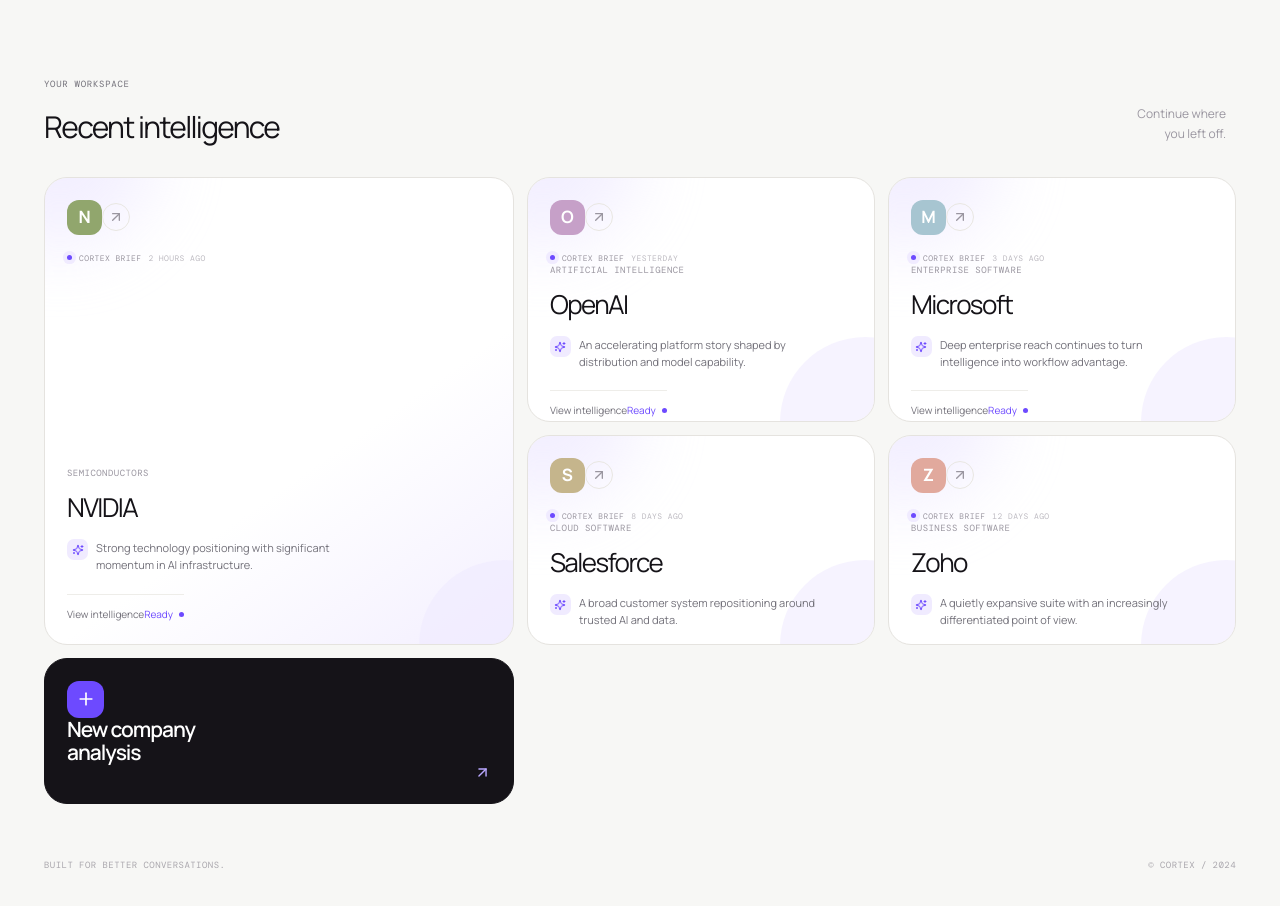
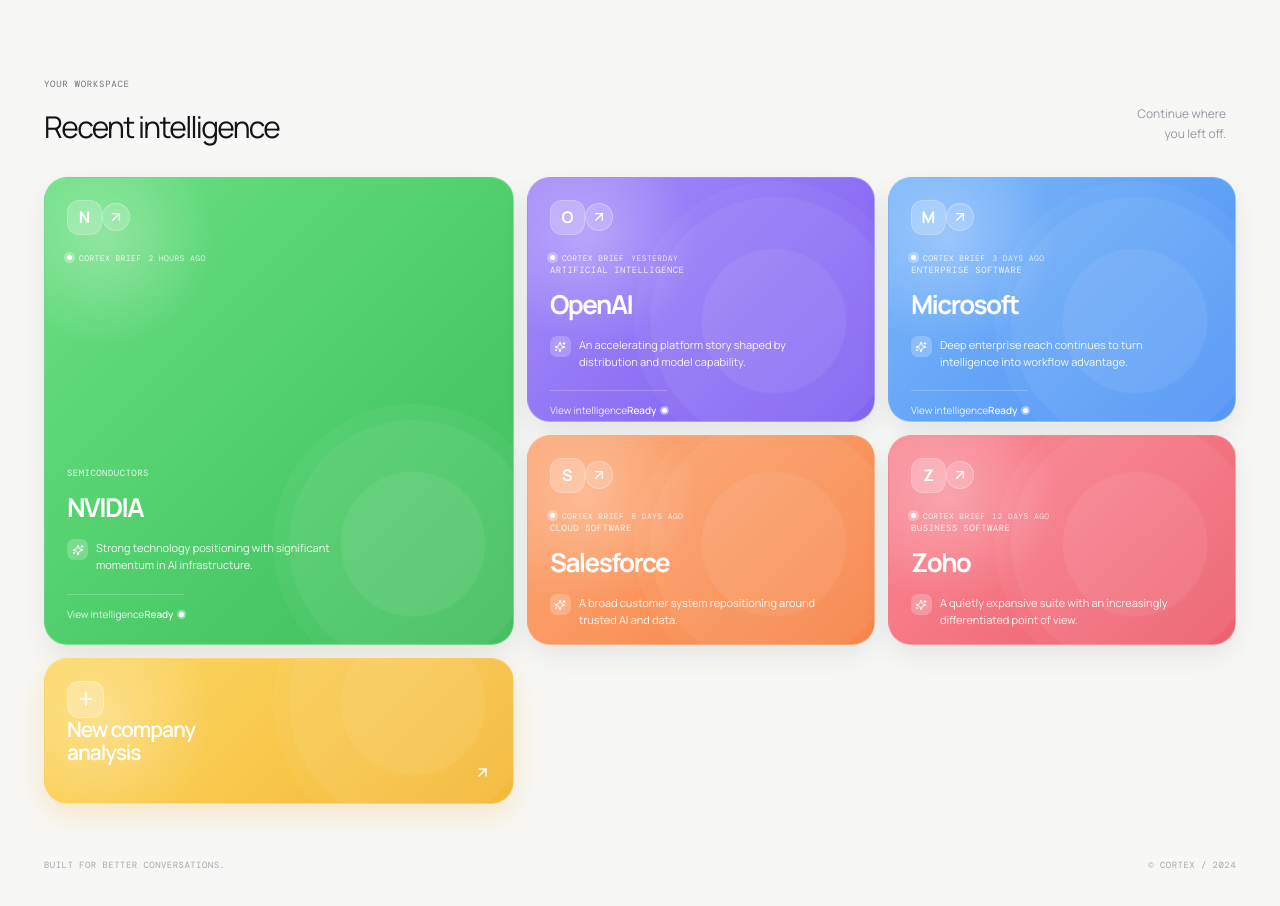
Before and after one commit to Rishitha-riya06/democortexai, a React (Vite) app: page / in a window 1280 px wide. Shown: the part 740-1646 px from the top of the page. Built offline with nearby package versions, Linux system fonts and the light colour scheme; a web font is replaced by a local one.

Commit message:
Add aesthetic color backgrounds to homepage intelligence cards

```diff
--- a/src/components/dashboard/RecentAnalysisCard.tsx
+++ b/src/components/dashboard/RecentAnalysisCard.tsx
@@ -13,24 +13,39 @@ export function RecentAnalysisCard({ item, index, onClick }: RecentAnalysisCardP
     <motion.button
       className={`history-card card-${index}`}
       onClick={onClick}
+      style={{
+        background: item.bgGradient || item.color,
+        borderColor: item.borderColor || 'rgba(255, 255, 255, 0.2)',
+      }}
       initial={{ opacity: 0, y: 18 }}
       whileInView={{ opacity: 1, y: 0 }}
       viewport={{ once: true }}
       transition={{ delay: index * 0.05 }}
       whileHover={{ y: -5 }}
     >
-      <span className="card-glow" />
+      <span className="card-ambient-light" />
+      <span className="card-concentric-rings" />
+
       <div className="card-top">
-        <span className="company-avatar" style={{ backgroundColor: item.color }}>
+        <span
+          className="company-avatar"
+          style={{
+            backgroundColor: item.avatarBg || 'rgba(255, 255, 255, 0.22)',
+            color: '#ffffff',
+            borderColor: item.borderColor || 'rgba(255, 255, 255, 0.2)',
+          }}
+        >
           {item.monogram}
         </span>
         <span className="card-open">
           <ArrowUpRight size={16} />
         </span>
       </div>
+
       <div className="card-chat-label">
         <span className="chat-signal" /> CORTEX brief <span className="card-time">{item.time}</span>
       </div>
+
       <div className="card-body">
         <p className="card-industry">{item.industry}</p>
         <h3>{item.name}</h3>
@@ -41,6 +56,7 @@ export function RecentAnalysisCard({ item, index, onClick }: RecentAnalysisCardP
           <p>{item.preview}</p>
         </div>
       </div>
+
       <div className="card-bottom">
         <span className="card-question">View intelligence</span>
         <span className="card-status">
--- a/src/data/mockCompanies.ts
+++ b/src/data/mockCompanies.ts
@@ -1,11 +1,76 @@
 import { CompanyKey, HistoryItem } from '../types/company';
 
 export const mockHistory: HistoryItem[] = [
-  { name: 'NVIDIA', monogram: 'N', industry: 'Semiconductors', time: '2 hours ago', preview: 'Strong technology positioning with significant momentum in AI infrastructure.', color: '#91a66d' },
-  { name: 'OpenAI', monogram: 'O', industry: 'Artificial intelligence', time: 'Yesterday', preview: 'An accelerating platform story shaped by distribution and model capability.', color: '#c6a0c8' },
-  { name: 'Microsoft', monogram: 'M', industry: 'Enterprise software', time: '3 days ago', preview: 'Deep enterprise reach continues to turn intelligence into workflow advantage.', color: '#a7c5d1' },
-  { name: 'Salesforce', monogram: 'S', industry: 'Cloud software', time: '8 days ago', preview: 'A broad customer system repositioning around trusted AI and data.', color: '#c5b58c' },
-  { name: 'Zoho', monogram: 'Z', industry: 'Business software', time: '12 days ago', preview: 'A quietly expansive suite with an increasingly differentiated point of view.', color: '#e1a99d' },
+  {
+    name: 'NVIDIA',
+    monogram: 'N',
+    industry: 'Semiconductors',
+    time: '2 hours ago',
+    preview: 'Strong technology positioning with significant momentum in AI infrastructure.',
+    color: '#51cf6c',
+    bgGradient: 'linear-gradient(135deg, #6ce083 0%, #51cf6c 50%, #3ebd5b 100%)',
+    textColor: '#ffffff',
+    accentColor: '#ffffff',
+    avatarBg: 'rgba(255, 255, 255, 0.22)',
+    avatarColor: '#ffffff',
+    borderColor: 'rgba(255, 255, 255, 0.2)',
+  },
+  {
+    name: 'OpenAI',
+    monogram: 'O',
+    industry: 'Artificial intelligence',
+    time: 'Yesterday',
+    preview: 'An accelerating platform story shaped by distribution and model capability.',
+    color: '#9074f5',
+    bgGradient: 'linear-gradient(135deg, #a58dfa 0%, #9074f5 50%, #7d5ef0 100%)',
+    textColor: '#ffffff',
+    accentColor: '#ffffff',
+    avatarBg: 'rgba(255, 255, 255, 0.22)',
+    avatarColor: '#ffffff',
+    borderColor: 'rgba(255, 255, 255, 0.2)',
+  },
+  {
+    name: 'Microsoft',
+    monogram: 'M',
+    industry: 'Enterprise software',
+    time: '3 days ago',
+    preview: 'Deep enterprise reach continues to turn intelligence into workflow advantage.',
+    color: '#63a4f7',
+    bgGradient: 'linear-gradient(135deg, #7eb8fa 0%, #63a4f7 50%, #4d92f5 100%)',
+    textColor: '#ffffff',
+    accentColor: '#ffffff',
+    avatarBg: 'rgba(255, 255, 255, 0.22)',
+    avatarColor: '#ffffff',
+    borderColor: 'rgba(255, 255, 255, 0.2)',
+  },
+  {
+    name: 'Salesforce',
+    monogram: 'S',
+    industry: 'Cloud software',
+    time: '8 days ago',
+    preview: 'A broad customer system repositioning around trusted AI and data.',
+    color: '#fa955c',
+    bgGradient: 'linear-gradient(135deg, #fca978 0%, #fa955c 50%, #f58043 100%)',
+    textColor: '#ffffff',
+    accentColor: '#ffffff',
+    avatarBg: 'rgba(255, 255, 255, 0.22)',
+    avatarColor: '#ffffff',
+    borderColor: 'rgba(255, 255, 255, 0.2)',
+  },
+  {
+    name: 'Zoho',
+    monogram: 'Z',
+    industry: 'Business software',
+    time: '12 days ago',
+    preview: 'A quietly expansive suite with an increasingly differentiated point of view.',
+    color: '#f47380',
+    bgGradient: 'linear-gradient(135deg, #f98b96 0%, #f47380 50%, #ec5a6a 100%)',
+    textColor: '#ffffff',
+    accentColor: '#ffffff',
+    avatarBg: 'rgba(255, 255, 255, 0.22)',
+    avatarColor: '#ffffff',
+    borderColor: 'rgba(255, 255, 255, 0.2)',
+  },
 ];
 
 export const mockExampleCompanies = ['NVIDIA', 'Stripe', 'HubSpot', 'Zoho'];
--- a/src/index.css
+++ b/src/index.css
@@ -380,62 +380,61 @@ input:focus-visible {
     isolation: isolate;
     overflow: hidden;
     text-align: left;
-    border: 1px solid #e5e3df;
     border-radius: 23px;
-    background: #fff;
     padding: 22px;
-    color: #151318;
+    color: #ffffff;
+    border: 1px solid rgba(255, 255, 255, 0.2);
     display: flex;
     flex-direction: column;
-    transition: border-color .25s, box-shadow .25s;
+    box-shadow: 0 10px 28px rgba(0, 0, 0, 0.08);
+    transition: border-color .25s, box-shadow .25s, transform .25s;
 }
 
 .history-card:hover,
 .history-add:hover {
-    border-color: #c8bbff;
-    box-shadow: 0 18px 38px rgba(40, 30, 60, .08);
-}
-
-.history-card:after {
-    content: '';
+    border-color: rgba(255, 255, 255, 0.45);
+    box-shadow: 0 20px 42px rgba(0, 0, 0, 0.16);
+}
+
+.card-ambient-light {
     position: absolute;
-    z-index: -1;
-    width: 170px;
-    height: 170px;
-    right: -76px;
-    bottom: -86px;
+    top: -50px;
+    left: -50px;
+    width: 220px;
+    height: 220px;
     border-radius: 50%;
-    background: #f0ebff;
-    opacity: .6;
-    transition: transform .45s, opacity .45s;
-}
-
-.history-card:hover:after {
-    transform: scale(1.45);
-    opacity: .95;
-}
-
-.card-glow {
+    background: radial-gradient(circle, rgba(255, 255, 255, 0.28) 0%, transparent 70%);
+    pointer-events: none;
+    z-index: 0;
+}
+
+.card-concentric-rings {
     position: absolute;
-    z-index: -1;
-    width: 190px;
-    height: 190px;
-    top: -120px;
-    left: -80px;
+    right: -40px;
+    bottom: -40px;
+    width: 280px;
+    height: 280px;
+    pointer-events: none;
     border-radius: 50%;
-    background: #e4dcff;
-    filter: blur(35px);
-    opacity: .45;
-    transition: transform .45s;
-}
-
-.history-card:hover .card-glow {
-    transform: translate(35px, 35px);
+    background: radial-gradient(circle,
+        rgba(255, 255, 255, 0.15) 0%,
+        rgba(255, 255, 255, 0.15) 36%,
+        rgba(255, 255, 255, 0.09) 37%,
+        rgba(255, 255, 255, 0.09) 62%,
+        rgba(255, 255, 255, 0.04) 63%,
+        rgba(255, 255, 255, 0.04) 86%,
+        transparent 87%);
+    z-index: 0;
+    transition: transform .45s ease;
+}
+
+.history-card:hover .card-concentric-rings,
+.history-add:hover .card-concentric-rings {
+    transform: scale(1.08);
 }
 
 .card-0 {
     grid-row: span 2;
-    background: linear-gradient(145deg, #fff 60%, #f3efff);
 }
 
 .card-1 {
@@ -459,7 +458,9 @@ input:focus-visible {
     display: flex;
     align-items: center;
     justify-content: space-between;
-    color: #9a96a0;
+    color: rgba(255, 255, 255, 0.85);
+    position: relative;
+    z-index: 1;
 }
 
 .card-open {
@@ -467,15 +468,18 @@ input:focus-visible {
     place-items: center;
     width: 28px;
     height: 28px;
-    border: 1px solid #e9e7e2;
+    border: 1px solid rgba(255, 255, 255, 0.3);
     border-radius: 50%;
-    transition: background .2s, color .2s, transform .2s;
+    background: rgba(255, 255, 255, 0.18);
+    color: #ffffff;
+    backdrop-filter: blur(4px);
+    transition: background .2s, color .2s, transform .2s, border-color .2s;
 }
 
 .history-card:hover .card-open {
-    background: #6d4aff;
-    color: #fff;
-    border-color: #6d4aff;
+    background: #ffffff;
+    color: #151318;
+    border-color: #ffffff;
     transform: rotate(8deg);
 }
 
@@ -485,42 +489,50 @@ input:focus-visible {
     width: 35px;
     height: 35px;
     border-radius: 12px;
-    color: #fff;
-    font-size: 17px;
+    font-size: 16px;
     font-weight: 700;
+    background: rgba(255, 255, 255, 0.22);
+    color: #ffffff;
+    border: 1px solid rgba(255, 255, 255, 0.25);
+    backdrop-filter: blur(4px);
 }
 
 .card-chat-label {
     display: flex;
     align-items: center;
     gap: 7px;
-    color: #9a96a0;
+    color: rgba(255, 255, 255, 0.85);
     font-family: 'DM Mono', monospace;
     text-transform: uppercase;
     font-size: 8px;
     letter-spacing: .05em;
     margin-top: 17px;
+    position: relative;
+    z-index: 1;
 }
 
 .chat-signal {
     width: 5px;
     height: 5px;
     border-radius: 50%;
-    background: #6d4aff;
-    box-shadow: 0 0 0 4px #f0ebff;
+    background: #ffffff;
+    box-shadow: 0 0 0 3px rgba(255, 255, 255, 0.3);
 }
 
 .card-time {
     margin-left: auto;
-    opacity: .65;
+    opacity: .88;
+    color: rgba(255, 255, 255, 0.85);
 }
 
 .card-body {
     margin-top: auto;
+    position: relative;
+    z-index: 1;
 }
 
 .card-industry {
-    color: #9a96a0;
+    color: rgba(255, 255, 255, 0.85);
     font-family: 'DM Mono', monospace;
     text-transform: uppercase;
     font-size: 9px;
@@ -529,9 +541,11 @@ input:focus-visible {
 }
 
 .card-body h3 {
+    color: #ffffff;
     font-size: 26px;
     letter-spacing: -.06em;
     margin: 0 0 12px;
+    font-weight: 700;
 }
 
 .chat-snippet {
@@ -548,62 +562,78 @@ input:focus-visible {
     height: 21px;
     flex: 0 0 auto;
     border-radius: 7px;
-    background: #f0ebff;
-    color: #6d4aff;
+    background: rgba(255, 255, 255, 0.22);
+    color: #ffffff;
 }
 
 .chat-snippet p {
-    color: #73717a;
+    color: rgba(255, 255, 255, 0.92);
     font-size: 11px;
     line-height: 1.55;
     margin: 0;
 }
 
 .card-bottom {
-    border-top: 1px solid #eeeDE9;
+    border-top: 1px solid rgba(255, 255, 255, 0.22);
     padding-top: 12px;
     margin-top: 20px;
     font-size: 10px;
+    position: relative;
+    z-index: 1;
 }
 
 .card-question {
-    color: #73717a;
+    color: rgba(255, 255, 255, 0.85);
     transition: color .2s;
 }
 
 .history-card:hover .card-question {
-    color: #6d4aff;
+    color: #ffffff;
 }
 
 .card-status {
     display: flex;
     align-items: center;
     gap: 6px;
-    color: #6d4aff;
+    font-weight: 500;
+    color: #ffffff;
 }
 
 .status-light {
     width: 5px;
     height: 5px;
     border-radius: 50%;
-    background: #6d4aff;
+    background: #ffffff;
+    box-shadow: 0 0 0 2px rgba(255, 255, 255, 0.4);
 }
 
 .history-add {
     align-items: flex-start;
     justify-content: space-between;
-    background: #151318;
-    color: #fff;
-    border-color: #151318;
-}
-
-.history-add>span {
+    background: linear-gradient(135deg, #fcd968 0%, #f8c84c 50%, #f3b632 100%);
+    color: #ffffff;
+    border: 1px solid rgba(255, 255, 255, 0.25);
+    box-shadow: 0 10px 28px rgba(243, 182, 50, 0.25);
+}
+
+.history-add:hover {
+    border-color: rgba(255, 255, 255, 0.5);
+    box-shadow: 0 20px 42px rgba(243, 182, 50, 0.35);
+}
+
+.history-add-icon,
+.history-add>span:not(.card-ambient-light):not(.card-concentric-rings) {
     display: grid;
     place-items: center;
     width: 37px;
     height: 37px;
-    background: #6d4aff;
+    background: rgba(255, 255, 255, 0.25);
+    border: 1px solid rgba(255, 255, 255, 0.3);
     border-radius: 12px;
+    color: #ffffff;
+    backdrop-filter: blur(4px);
+    position: relative;
+    z-index: 1;
 }
 
 .history-add strong {
@@ -611,11 +641,22 @@ input:focus-visible {
     line-height: 1.1;
     letter-spacing: -.05em;
     font-weight: 600;
+    color: #ffffff;
+    position: relative;
+    z-index: 1;
 }
 
 .history-add>svg {
     align-self: flex-end;
-    color: #b9a7ff;
+    color: #ffffff;
+    transition: transform .2s, color .2s;
+    position: relative;
+    z-index: 1;
+}
+
+.history-add:hover>svg {
+    transform: translate(2px, -2px);
+    color: #ffffff;
 }
 
 .footer-note {
--- a/src/pages/Home.tsx
+++ b/src/pages/Home.tsx
@@ -100,6 +100,8 @@ export function Home({
             />
           ))}
           <button className="history-add" onClick={onNew}>
+            <span className="card-ambient-light" />
+            <span className="card-concentric-rings" />
             <span>
               <Plus size={20} />
             </span>
```
Also changed, not shown: src/types/company.ts (+7 -0 lines).
